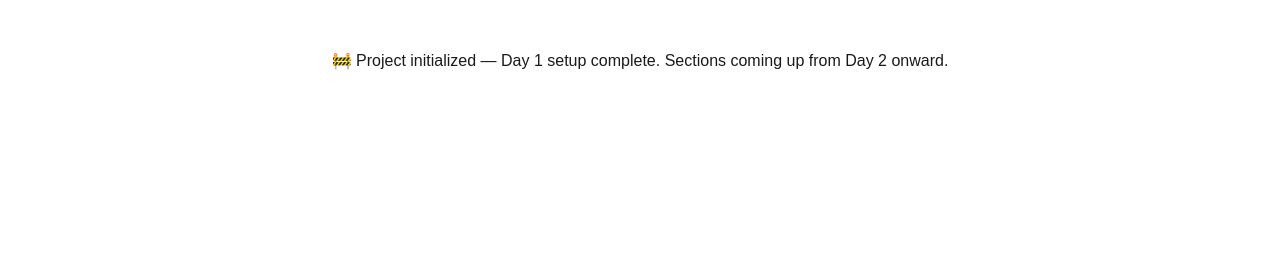
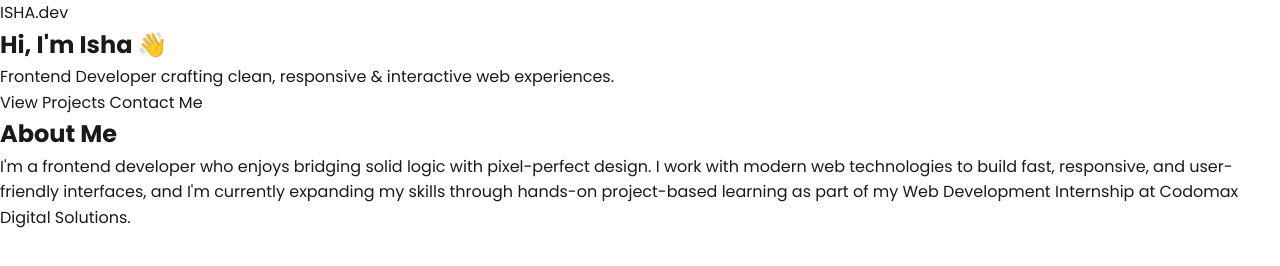
Before and after one commit to Isha2628/portfolio-website, a plain HTML site: page index.html in a window 1280 px wide. Drawn offline with Linux system fonts and the light colour scheme.

Commit message:
Day 2: Add Home, Hero and About sections

```diff
--- a/index.html
+++ b/index.html
@@ -13,14 +13,30 @@
   <link rel="stylesheet" href="css/style.css" />
 </head>
 <body>
+  <main>
+  <header id="home">
+    <div class="logo">ISHA<span>.dev</span></div>
+  </header>
 
+  <section class="hero">
+    <h1>Hi, I'm Isha 👋</h1>
+    <p class="tagline">Frontend Developer crafting clean, responsive & interactive web experiences.</p>
+    <div class="hero-buttons">
+      <a href="#projects" class="btn btn-primary">View Projects</a>
+      <a href="#contact" class="btn btn-outline">Contact Me</a>
+    </div>
+  </section>
 
-  <main>
-    <p style="text-align:center; margin-top: 3rem; font-family: sans-serif;">
-      🚧 Project initialized — Day 1 setup complete. Sections coming up from Day 2 onward.
+  <section class="about" id="about">
+    <h2>About Me</h2>
+    <p>
+      I'm a frontend developer who enjoys bridging solid logic with pixel-perfect design.
+      I work with modern web technologies to build fast, responsive, and user-friendly
+      interfaces, and I'm currently expanding my skills through hands-on project-based
+      learning as part of my Web Development Internship at Codomax Digital Solutions.
     </p>
+  </section>
   </main>
-
   <script src="js/script.js"></script>
 </body>
 </html>
```
